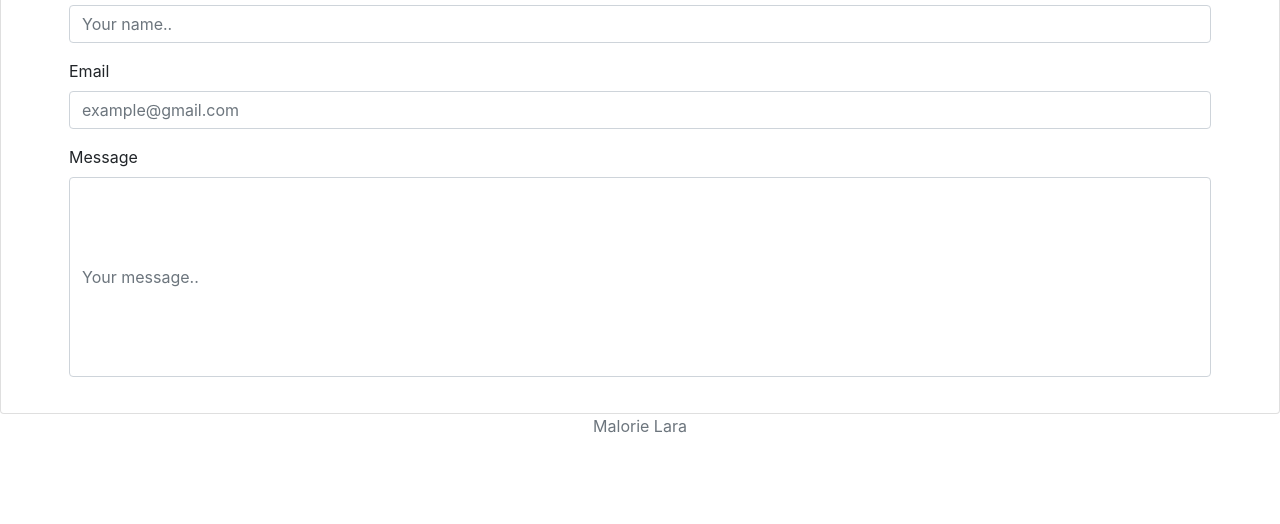
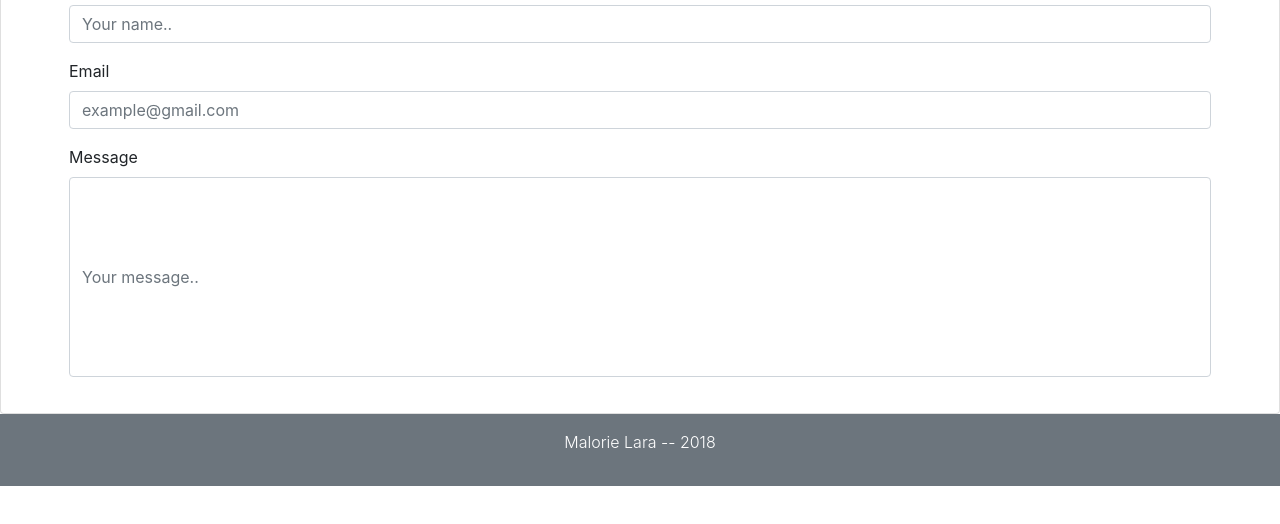
Before and after one commit to malorielara/Bootstrap-Portfolio, a plain HTML site: page contact.html in a window 1280 px wide. Shown: the part 160-684 px from the top of the page. Drawn offline with nearby package versions, Linux system fonts and the light colour scheme.

Commit message:
footer done

```diff
--- a/contact.html
+++ b/contact.html
@@ -45,9 +45,9 @@
 
     </body>
 
-    <footer class="footer">
+    <footer class="footer p-3 mb-2 bg-secondary">
         <div class="container">
-            <p class="text-center text-muted">Malorie Lara</p>
+            <p class="text-sm-center text-white font-weight-light">Malorie Lara -- 2018</p>
         </div>
     </footer>
 
```
Also changed, not shown: index.html (+2 -2 lines), portfolio.html (+2 -2 lines).
